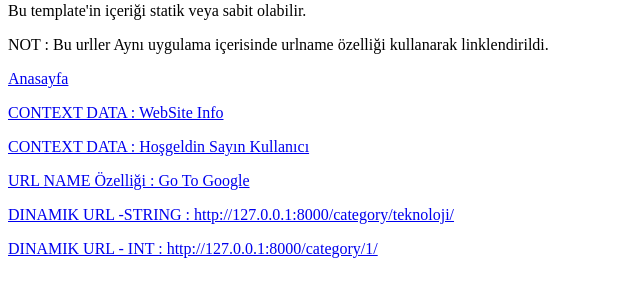
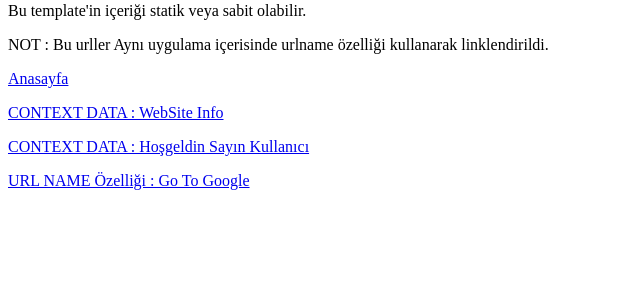
Before and after one commit to rifatrahvali/corporate, a Django app: template templates/index.html in a window 1280 px wide. Shown: the part 173-473 px from the top of the page, without its empty margins (0-640 px from the left). Run offline with Django 3.2, Linux system fonts and the light colour scheme; the template is opened without the code that fills it, so the values that code supplies are empty.

Commit message:
dinamik url int string

```diff
--- a/templates/index.html
+++ b/templates/index.html
@@ -15,7 +15,7 @@
     <p><a href="{% url 'website_info' %}">CONTEXT DATA : WebSite Info</a></p>
     <p><a href="{% url 'welcome_user' %}">CONTEXT DATA : Hoşgeldin Sayın Kullanıcı</a></p>
     <p><a href="{% url 'goToGoogleUrlName' %}">URL NAME Özelliği : Go To Google</a></p>
-    <p><a href="{% url 'category_detail_with_name' %}">DINAMIK URL -STRING : http://127.0.0.1:8000/category/teknoloji/ </a></p>
-    <p><a href="{% url 'category_detail_with_id' %}">DINAMIK URL - INT : http://127.0.0.1:8000/category/1/ </a></p>
+    {% comment %} <p><a href="{% url 'category_detail_with_name' %}"> DINAMIK URL -STRING : http://127.0.0.1:8000/category/teknoloji/ </a></p> {% endcomment %}
+    {% comment %} <p><a href="{% url 'category_detail_with_id' %}">DINAMIK URL - INT : http://127.0.0.1:8000/category/1/ </a></p> {% endcomment %}
 </body>
 </html>
```
